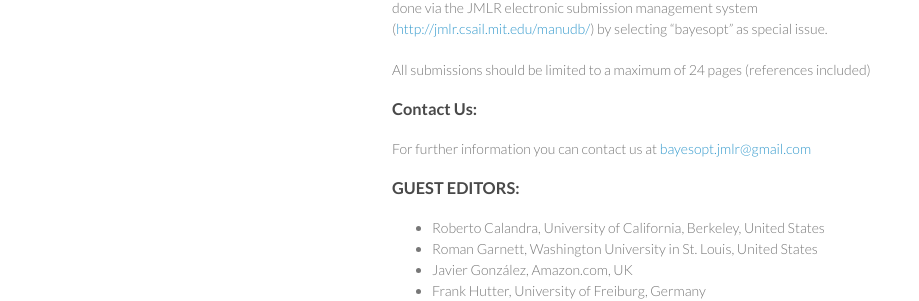
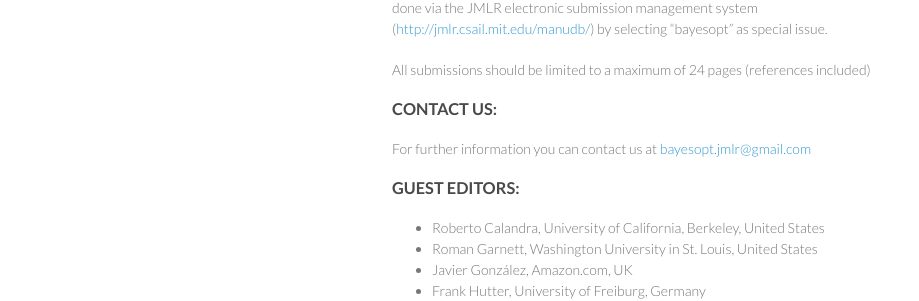
Before and after one commit to bayesopt/bayesopt.github.io, a Jekyll site: the page built from special-issue.md, in a window 1280 px wide. Shown: the part 829-1130 px from the top of the page, without its empty margins (178-1097 px from the left). Built offline with Jekyll 4.4.1, drawn with Linux system fonts in a browser that asks for light colours.

```diff
--- a/special-issue.md
+++ b/special-issue.md
@@ -35,7 +35,7 @@ Manuscripts should be prepared according to the JMLR submission procedure ([http
 All submissions should be limited to a maximum of 24 pages (references included)
 
 
-### Contact Us:
+### CONTACT US:
 For further information you can contact us at [bayesopt.jmlr@gmail.com](mailto:bayesopt.jmlr@gmail.com)
 
 
```
